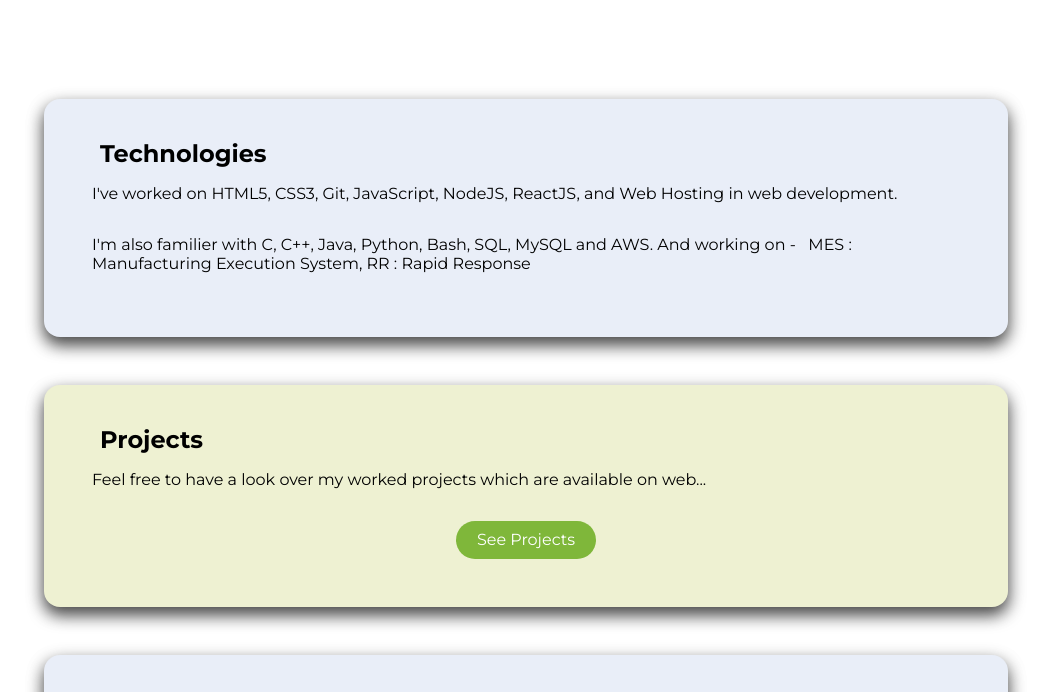
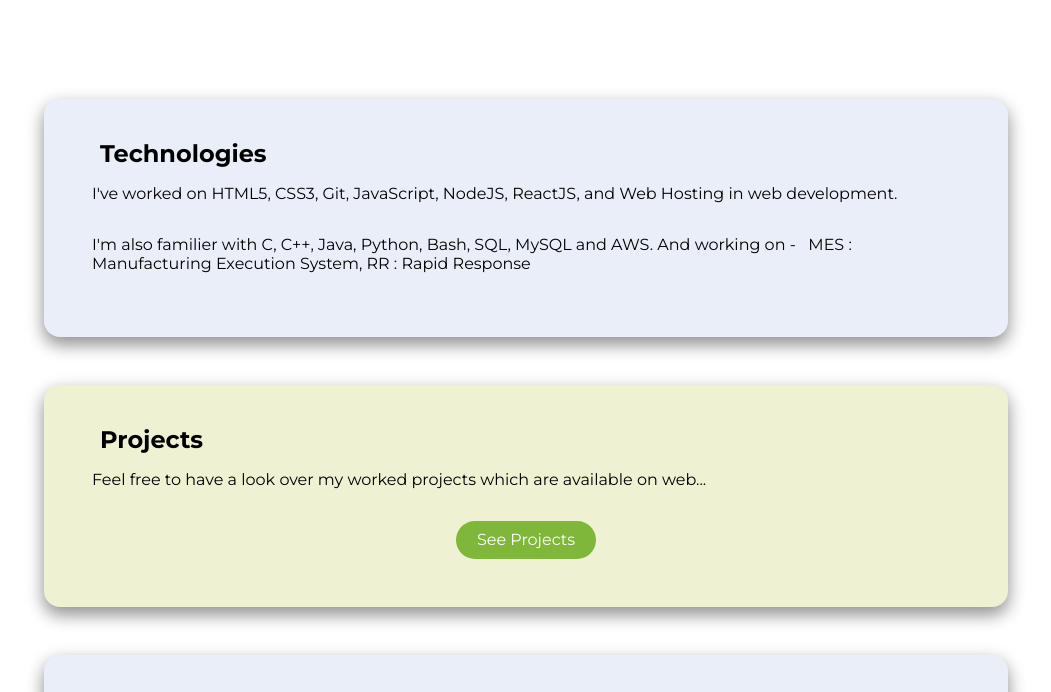
Before and after one commit to kumarharikesh/kumarharikesh-portfolio, a plain HTML site: page index.html in a window 1280 px wide. Shown: the part 729-1421 px from the top of the page, without its empty margins (114-1165 px from the left). Drawn offline with Linux system fonts and the light colour scheme; a web font is replaced by a local one.

Commit message:
Update styles.css

```diff
--- a/styles.css
+++ b/styles.css
@@ -167,11 +167,11 @@ hr {
 
 .ow {
   background-color: var(--off-white);
-  box-shadow: 0 8px 16px 0 rgb(0 0 0 / 66%), 0 6px 20px 0 rgb(0 0 0 / 19%);
+  box-shadow: 0 8px 16px 0 rgb(0 0 0 / 30%), 0 6px 20px 0 rgb(0 0 0 / 19%);
 }
 .ow2 {
   background-color: var(--off-black);
-  box-shadow: 0 8px 16px 0 rgb(0 0 0 / 66%), 0 6px 20px 0 rgb(0 0 0 / 19%);
+  box-shadow: 0 8px 16px 0 rgb(0 0 0 / 30%), 0 6px 20px 0 rgb(0 0 0 / 19%);
 }
 
 /** footers **/
```
